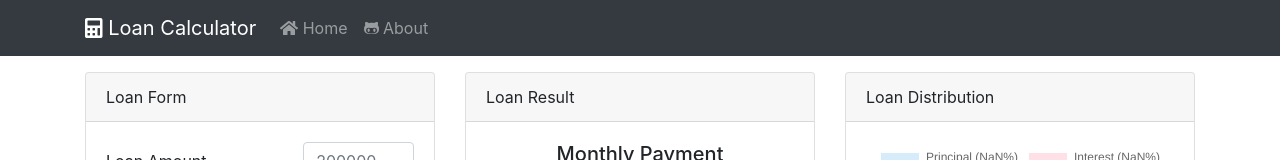
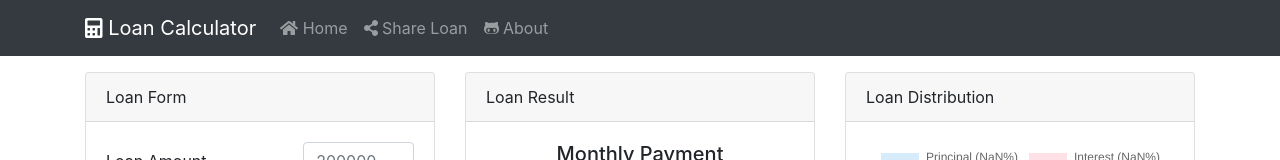
Before and after one commit to AndreMiras/loan-calculator, a React (Create React App) app: page / in a window 1280 px wide. Shown: the top 160 px of the page. Built offline with nearby package versions, Linux system fonts and the light colour scheme.

Commit message:
:sparkles: Share link
Makes it possible to share loan parameters.

```diff
--- a/package.json
+++ b/package.json
@@ -31,6 +31,7 @@
     "start": "react-scripts start",
     "build": "react-scripts build",
     "test": "react-scripts test",
+    "test:debug": "react-scripts --inspect-brk test --runInBand --no-cache",
     "eject": "react-scripts eject",
     "lint": "eslint src --ext .js,.jsx,.ts,.tsx && prettier --check src",
     "format": "prettier --write src",
--- a/src/App.tsx
+++ b/src/App.tsx
@@ -1,6 +1,7 @@
 import React, { useState } from "react";
 import "bootstrap/dist/css/bootstrap.min.css";
 import { Container, Col, Row } from "react-bootstrap";
+import { useLocation } from "react-router-dom";
 import { library } from "@fortawesome/fontawesome-svg-core";
 import { fab } from "@fortawesome/free-brands-svg-icons";
 import { fas } from "@fortawesome/free-solid-svg-icons";
@@ -13,9 +14,10 @@ import { computeLoanParameters } from "./utils/index";
 library.add(fas, fab);
 
 const App = (): JSX.Element => {
-  const [amount, setAmount] = useState(0);
-  const [term, setTerm] = useState(0);
-  const [interest, setInterest] = useState(0);
+  const params = new URLSearchParams(useLocation().search);
+  const [amount, setAmount] = useState(Number(params.get("amount") || 0));
+  const [term, setTerm] = useState(Number(params.get("term") || 0));
+  const [interest, setInterest] = useState(Number(params.get("interest") || 0));
   const { monthlyPayment, totalInterest, total } = computeLoanParameters(
     amount,
     term,
@@ -23,13 +25,16 @@ const App = (): JSX.Element => {
   );
   return (
     <div className="App">
-      <Header />
+      <Header amount={amount} term={term} interest={interest} />
       <Container>
         <Row>
           <Col sm={12} md={6} lg={4} className="mt-3">
             <LoanForm
+              amount={amount}
               onAmount={setAmount}
+              term={term}
               onTerm={setTerm}
+              interest={interest}
               onInterest={setInterest}
             />
           </Col>
--- a/src/components/Header.tsx
+++ b/src/components/Header.tsx
@@ -1,8 +1,14 @@
-import React from "react";
+import React, { FunctionComponent } from "react";
 import { FontAwesomeIcon } from "@fortawesome/react-fontawesome";
 import { Container, Nav, Navbar } from "react-bootstrap";
+import LoanParamsProps from "./types";
+import ShareLink from "./ShareLink";
 
-const Header = (): JSX.Element => (
+const Header: FunctionComponent<LoanParamsProps> = ({
+  amount,
+  term,
+  interest,
+}) => (
   <Navbar bg="dark" variant="dark" expand="sm">
     <Container>
       <Navbar.Brand href={process.env.PUBLIC_URL}>
@@ -14,6 +20,7 @@ const Header = (): JSX.Element => (
           <Nav.Link href={process.env.PUBLIC_URL}>
             <FontAwesomeIcon icon={["fas", "home"]} /> Home
           </Nav.Link>
+          <ShareLink amount={amount} term={term} interest={interest} />
           <Nav.Link href="https://github.com/AndreMiras/loan-calculator">
             <FontAwesomeIcon icon={["fab", "github-alt"]} /> About
           </Nav.Link>
--- a/src/components/LoanForm.tsx
+++ b/src/components/LoanForm.tsx
@@ -1,5 +1,6 @@
 import React, { FunctionComponent, ChangeEvent } from "react";
 import { Col, Card, Form } from "react-bootstrap";
+import LoanParamsProps from "./types";
 
 type onNumberChangeCallback = (value: number) => void;
 
@@ -12,14 +13,15 @@ type CustomFormGroupProps = {
   label: string;
   placeholder: string;
   text: string;
+  defaultValue: number;
   onChange: onNumberChangeCallback;
 };
-
 const CustomFormGroup: FunctionComponent<CustomFormGroupProps> = ({
   controlId,
   label,
   placeholder,
   text,
+  defaultValue,
   onChange,
 }) => (
   <Form.Group className="row" controlId={controlId}>
@@ -28,6 +30,7 @@ const CustomFormGroup: FunctionComponent<CustomFormGroupProps> = ({
       <Form.Control
         type="number"
         placeholder={placeholder}
+        defaultValue={defaultValue || ""}
         onChange={(e) => onChange(eventTargetValueNumber(e))}
       />
     </Col>
@@ -38,56 +41,72 @@ const CustomFormGroup: FunctionComponent<CustomFormGroupProps> = ({
 );
 
 type FieldProps = {
+  defaultValue: number;
   onChange: onNumberChangeCallback;
 };
 
-const AmountField: FunctionComponent<FieldProps> = ({ onChange }) => (
+const AmountField: FunctionComponent<FieldProps> = ({
+  defaultValue,
+  onChange,
+}) => (
   <CustomFormGroup
     controlId="loan-amount"
     label="Loan Amount"
     placeholder="200000"
     text="The amount to borrow"
+    defaultValue={defaultValue}
     onChange={onChange}
   />
 );
 
-const TermField: FunctionComponent<FieldProps> = ({ onChange }) => (
+const TermField: FunctionComponent<FieldProps> = ({
+  defaultValue,
+  onChange,
+}) => (
   <CustomFormGroup
     controlId="loan-term"
     label="Loan Term"
     placeholder="20"
     text="The loan repayment period in years."
+    defaultValue={defaultValue}
     onChange={onChange}
   />
 );
 
-const InterestRateField: FunctionComponent<FieldProps> = ({ onChange }) => (
+const InterestRateField: FunctionComponent<FieldProps> = ({
+  defaultValue,
+  onChange,
+}) => (
   <CustomFormGroup
     controlId="loan-interest-rate"
     label="Interest Rate"
     placeholder="1.9"
     text="The percentage interest rate."
+    defaultValue={defaultValue}
     onChange={onChange}
   />
 );
 
-type LoanFormProps = {
+type LoanFormProps = LoanParamsProps & {
   onAmount: onNumberChangeCallback;
   onTerm: onNumberChangeCallback;
   onInterest: onNumberChangeCallback;
 };
 const LoanForm: FunctionComponent<LoanFormProps> = ({
+  amount,
   onAmount,
+  term,
   onTerm,
+  interest,
   onInterest,
 }) => (
   <Card>
     <Card.Header className="d-none d-md-block">Loan Form</Card.Header>
     <Card.Body>
       <Form>
-        <AmountField onChange={onAmount} />
-        <TermField onChange={onTerm} />
-        <InterestRateField onChange={onInterest} />
+        <AmountField defaultValue={amount} onChange={onAmount} />
+        <TermField defaultValue={term} onChange={onTerm} />
+        <InterestRateField defaultValue={interest} onChange={onInterest} />
       </Form>
     </Card.Body>
   </Card>
--- /dev/null
+++ b/src/components/ShareLink.tsx
@@ -0,0 +1,37 @@
+import React, { FunctionComponent } from "react";
+import { Nav } from "react-bootstrap";
+import { FontAwesomeIcon } from "@fortawesome/react-fontawesome";
+import { Link, useLocation } from "react-router-dom";
+import LoanParamsProps from "./types";
+
+const getParams = (
+  amount: number,
+  term: number,
+  interest: number
+): URLSearchParams => {
+  const params = new URLSearchParams(useLocation().search);
+  params.set("amount", amount.toString());
+  params.set("term", term.toString());
+  params.set("interest", interest.toString());
+  return params;
+};
+
+const getSearch = (amount: number, term: number, interest: number): string =>
+  "?" + getParams(amount, term, interest).toString();
+
+const ShareLink: FunctionComponent<LoanParamsProps> = ({
+  amount,
+  term,
+  interest,
+}) => (
+  <Nav.Link
+    as={Link}
+    to={{
+      search: getSearch(amount, term, interest),
+    }}
+  >
+    <FontAwesomeIcon icon={["fas", "share-alt"]} /> Share Loan
+  </Nav.Link>
+);
+
+export default ShareLink;
--- /dev/null
+++ b/src/components/types.tsx
@@ -0,0 +1,7 @@
+type LoanParamsProps = {
+  amount: number;
+  term: number;
+  interest: number;
+};
+
+export default LoanParamsProps;
--- a/src/index.tsx
+++ b/src/index.tsx
@@ -1,12 +1,15 @@
 import React from "react";
 import ReactDOM from "react-dom";
+import { HashRouter as Router } from "react-router-dom";
 import "./index.css";
 import App from "./App";
 import reportWebVitals from "./reportWebVitals";
 
 ReactDOM.render(
   <React.StrictMode>
-    <App />
+    <Router>
+      <App />
+    </Router>
   </React.StrictMode>,
   document.getElementById("root")
 );
```
Also changed, not shown: 1 other file (tests, documents, lock files or other folders).
